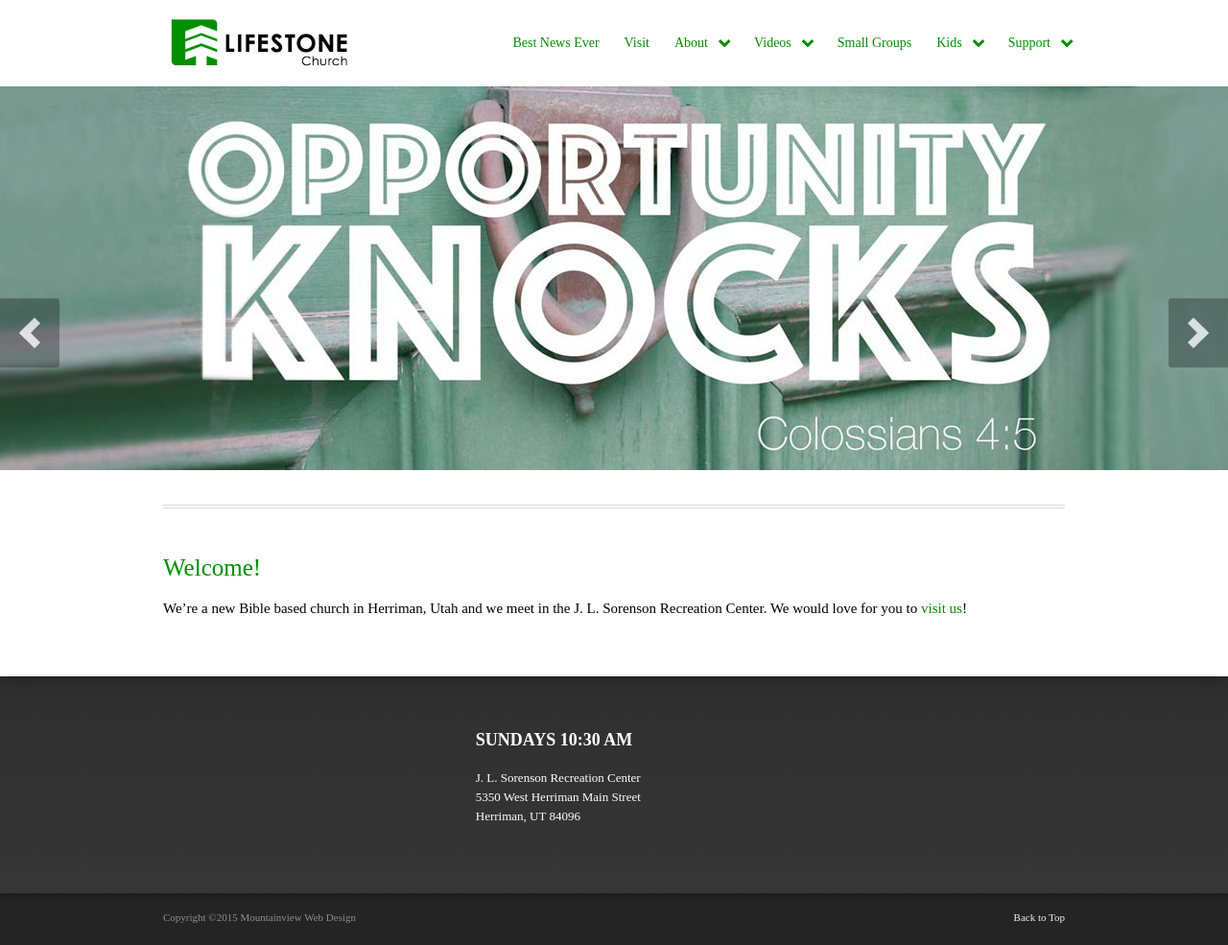
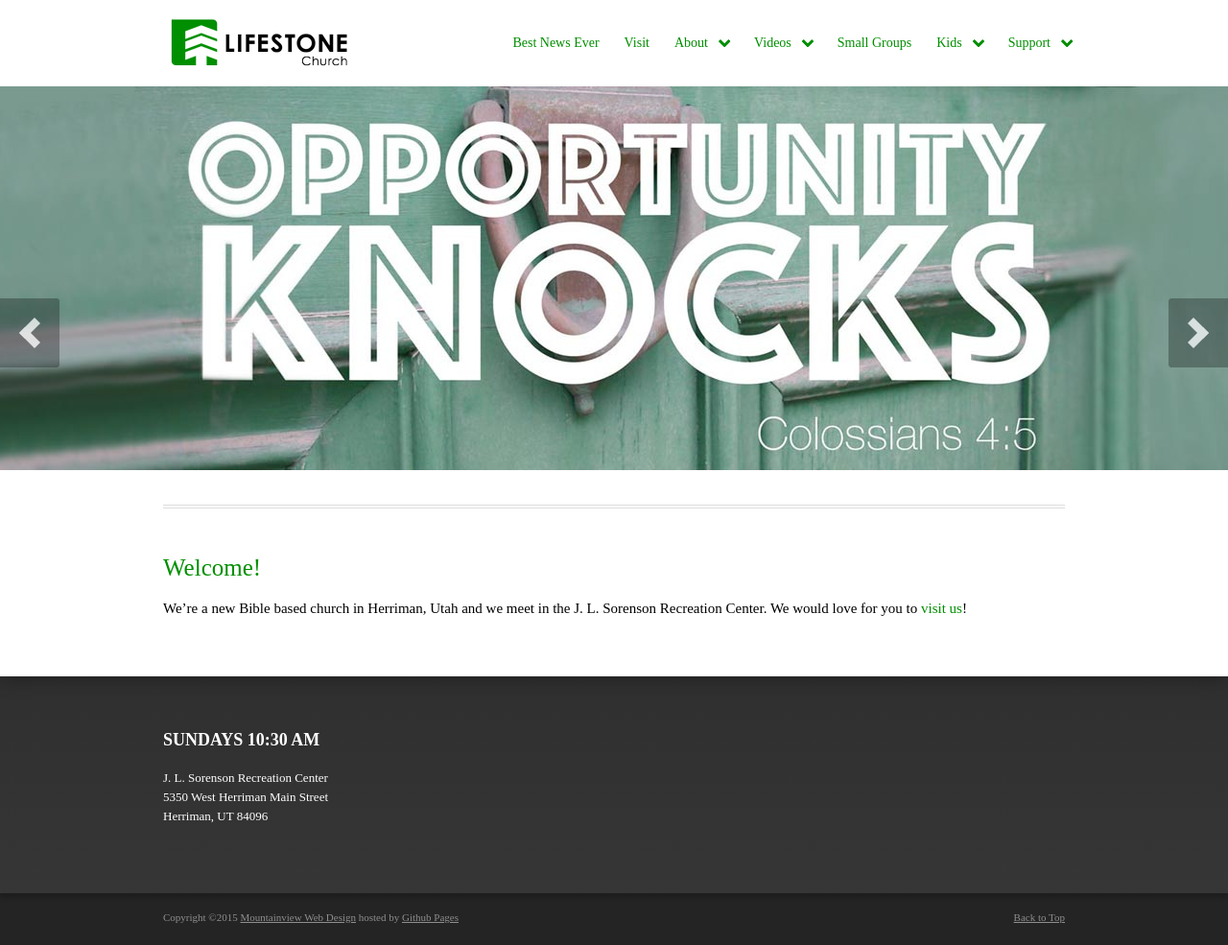
Before and after one commit to waffle-iron/lifestonechurch, a Jekyll site: the page built from index.html, in a window 1280 px wide. Shown: the whole page at 96% size. Built offline with Jekyll 4.4.1, drawn with Linux system fonts in a browser that asks for light colours; some web fonts are replaced.

Commit message:
Add link to github pages

```diff
--- a/_layouts/default.html
+++ b/_layouts/default.html
@@ -123,13 +123,6 @@
 				<section class="shell">
 					<ul class="widgets">
 						<li class="one_third">
-							<div id="theme-widget-social-icons-widget-2" class="widget theme-widget-social-icons-widget">
-								<section class="container">
-									<div class="socials"></div>
-								</section>
-							</div>
-						</li>
-						<li class="one_third">
 							<div id="theme-widget-text-widget-3" class="widget theme-widget-text-widget">
 								<section class="container">
 									<div class="text-widget">
@@ -144,13 +137,14 @@
 								</section>
 							</div>
 						</li>
+						<li class="one_third"></li>
 						<li class="one_third last"></li>
 					</ul>
 				</section>
 			</section>
 			<section class="bottom">
 				<section class="shell">
-					<p><a href="#wrap" id="back-to-top" class="right">Back to Top</a> Copyright ©2015 Mountainview Web Design</p>
+					<p><a href="#wrap" id="back-to-top" class="right">Back to Top</a> Copyright ©2015 <a href="https://github.com/Mountainview-WebDesign">Mountainview Web Design</a> hosted by <a href="https://github.com/Mountainview-WebDesign/lifestonechurch/tree/gh-pages">Github Pages</a></p>
 				</section>
 			</section>
 		</footer>
--- a/assets/css/style.css
+++ b/assets/css/style.css
@@ -67,7 +67,7 @@ footer .top { position: relative; box-shadow: 0 5px 5px rgba(0,0,0,.2); }
 footer .top .shell { overflow: hidden; padding-top: 36px; padding-bottom: 40px; }
 footer .bottom { background: #202020; padding: 17px 0; height: 20px; }
 footer .bottom p { font-size: 11px; line-height: 17px; color: #8e8e8e; }
-footer .bottom p a { color: #f2f2f2; margin-left: 8px; }
+footer .bottom p a { color: inherit; text-decoration: underline; }
 footer .bottom p a:hover { text-decoration: none; color: #fff; }
 
 header { padding:0; position: relative; z-index: 20; }
@@ -282,7 +282,7 @@ header #mobile-nav ul { display:none; }
 .widget a { color: #fff; }
 .widget .container { width: 100%;; overflow: hidden; position: relative; }
 .widget ul { width: 100%;; }
-.widget ul > li { border-top: 1px solid #ddd; border-color: rgba(255,255,255,.5); padding: 16px 0 21px; }
+.widget ul > li { padding: 0 0 20px; }
 .widget .tweet_time { padding:0; margin-bottom:-6px; }
 .widget ul > li .player { font-size:0; line-height:0; }
 
```
